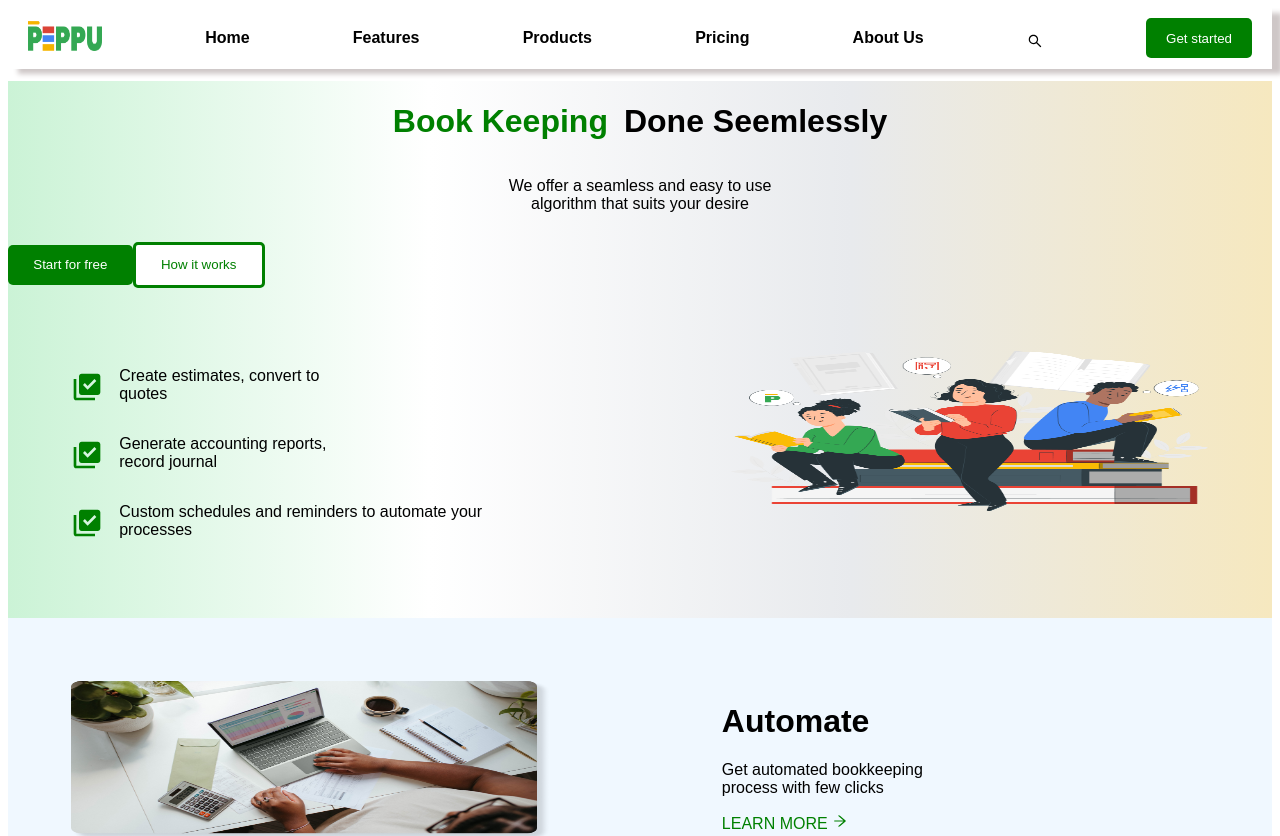
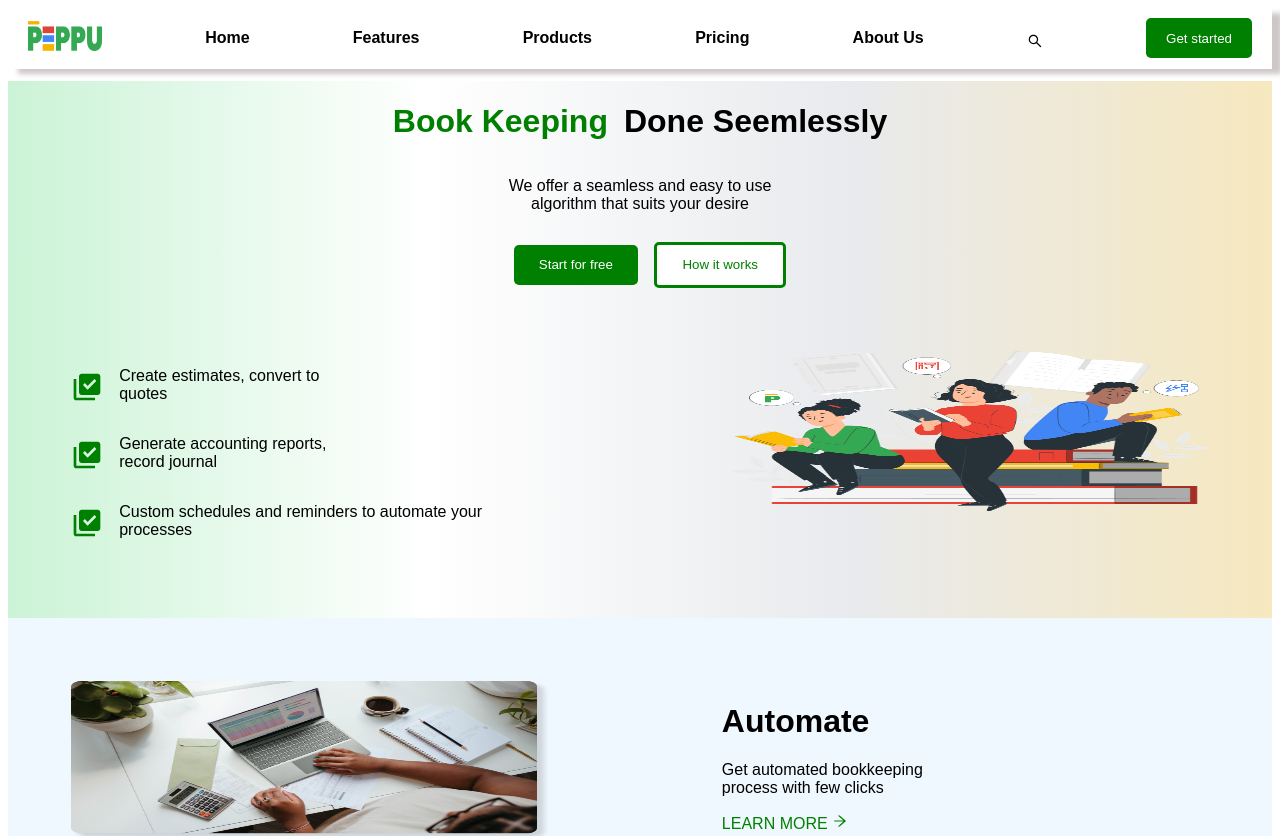
Before and after one commit to Peppu-Group/Peppu-books-frontend, a React (Vite) app: page / in a window 1280 px wide. Shown: the top 836 px of the page. Built offline with nearby package versions, Linux system fonts and the light colour scheme.

Commit message:
added links to the start for free and how it works buttons

```diff
--- a/src/App.css
+++ b/src/App.css
@@ -67,6 +67,8 @@ a{
     width: auto;
     height: 15%;
     margin-top: 1%;
+    margin-right: 1rem;
+    margin-left: 40%;
     background-color: green;
     color: white;
     border-style: none;
```
